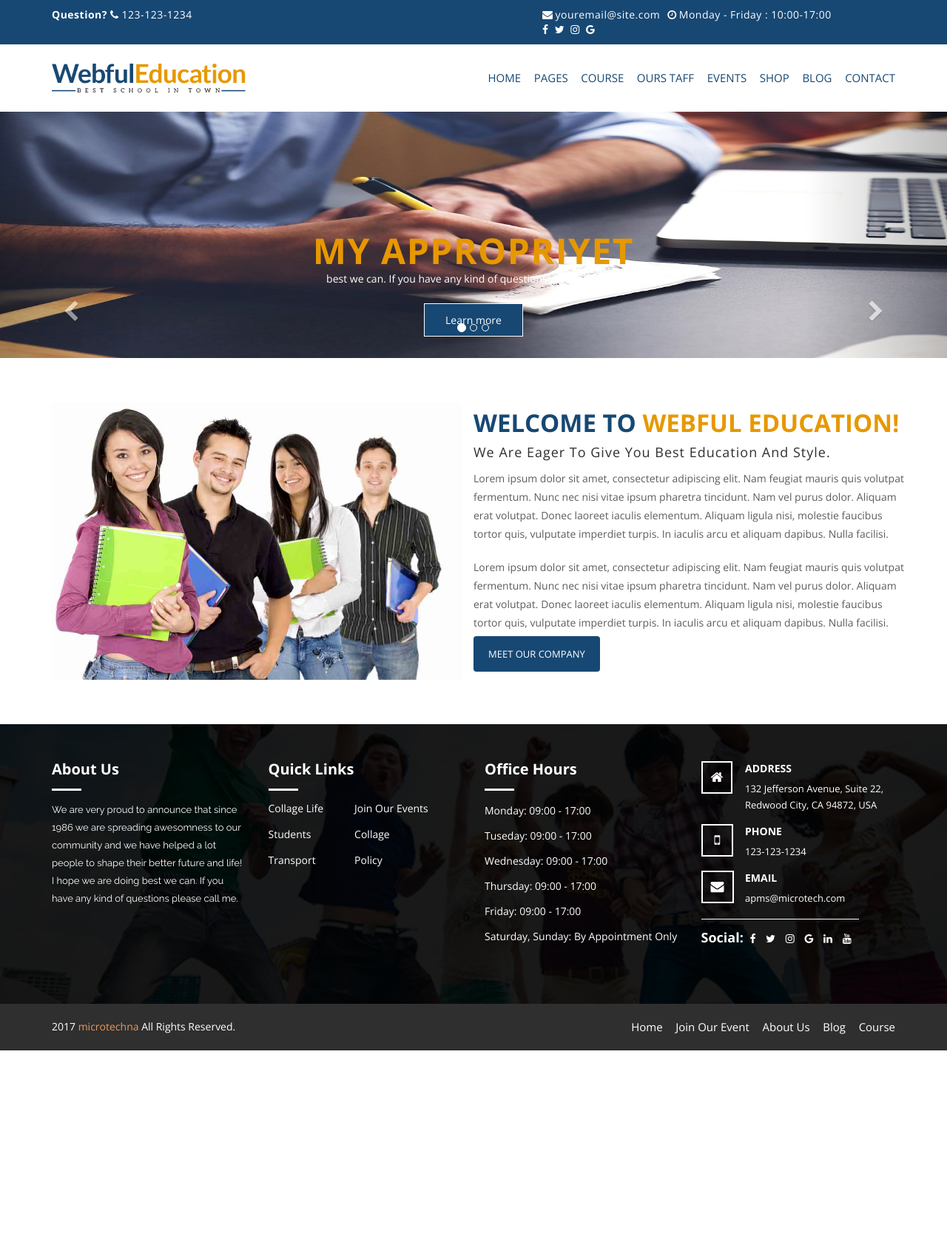
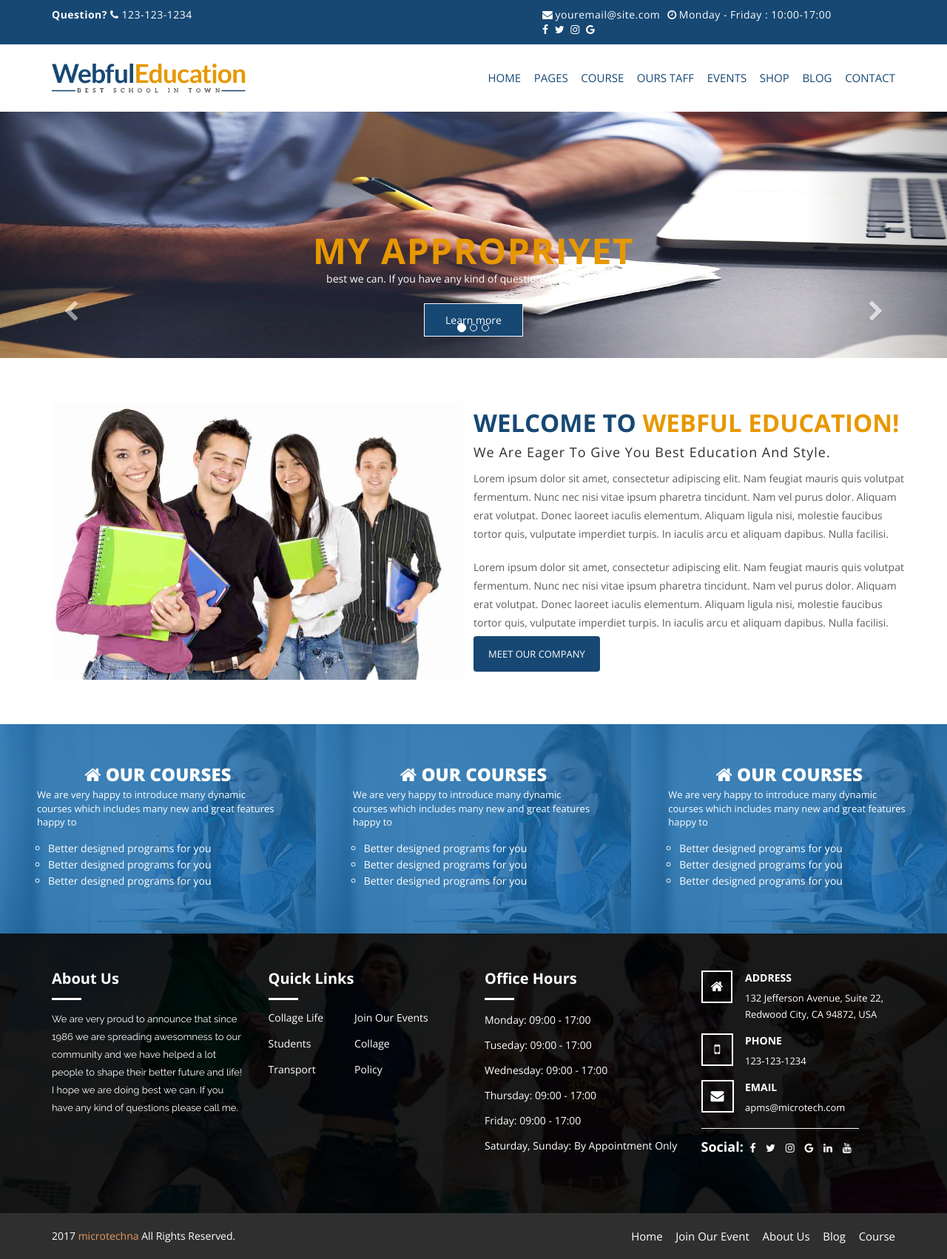
Before and after one commit to bdjunayed/clipping-path, a Jekyll site: the page built from index.html, in a window 1280 px wide. Shown: the whole page at 74% size. Built offline with Jekyll 4.4.1, drawn with Linux system fonts in a browser that asks for light colours; before the commit the page ends 1420 px from its top, so only the background shows below that.

Commit message:
no more today

```diff
--- a/assets/css/style.css
+++ b/assets/css/style.css
@@ -347,3 +347,42 @@
       transition: all ease 500ms; }
       .aboutUs .abContent a:hover {
         background: #E79800; }
+
+/*------------------end about---------------*/
+/*-------------------start welcome------------*/
+.wcSingleItem {
+  background: url(../images/courses.jpg) no-repeat center center/cover;
+  position: relative;
+  width: 100%;
+  padding: 50px;
+  height: auto; }
+  .wcSingleItem:before {
+    width: 100%;
+    height: 100%;
+    background: rgba(19, 104, 170, 0.8);
+    content: '';
+    position: absolute;
+    left: 0;
+    top: 0; }
+  .wcSingleItem .wcSingleContent {
+    position: relative; }
+    .wcSingleItem .wcSingleContent h2 {
+      font-size: 24px;
+      color: #fff;
+      text-align: center !important;
+      font-weight: 900;
+      text-transform: uppercase;
+      line-height: 36px; }
+    .wcSingleItem .wcSingleContent p {
+      font-size: 13px;
+      font-weight: 400;
+      color: #fff;
+      margin-bottom: 15px; }
+    .wcSingleItem .wcSingleContent .no-bullet li {
+      color: #fff;
+      list-style: circle;
+      margin-left: 15px;
+      line-height: 22px;
+      font-size: 14px;
+      font-weight: 400;
+      color: #fff; }
--- a/index.html
+++ b/index.html
@@ -6,6 +6,61 @@ title: home
 
 <!--satart about section-->
 
-    {% include about.html %}
+{% include about.html %}
 
 <!--end about section-->
+
+<!--welcome section start-->
+<section class="welcomeSec">
+    <div class="container-fluid">
+        <div class="row">
+            <div class="col-lg-4 noPadding">
+                <div class="wcSingleItem">
+                    <div class="wcSingleContent">
+                        <h2> <i class="fa fa-home"></i> Our Courses</h2>
+                        <p>We are very happy to introduce many dynamic courses which includes many
+                            new and great features happy to
+                        </p>
+                        <ol class="no-bullet">
+                            <li>Better designed programs for you</li>
+                            <li>Better designed programs for you</li>
+                            <li>Better designed programs for you</li>
+                        </ol>
+                    </div>
+                </div>
+            </div>
+            <div class="col-lg-4 noPadding">
+                <div class="wcSingleItem">
+                    <div class="wcSingleContent">
+                        <h2> <i class="fa fa-home"></i> Our Courses</h2>
+                        <p>We are very happy to introduce many dynamic courses which includes many
+                            new and great features happy to
+                        </p>
+                        <ol class="no-bullet">
+                            <li>Better designed programs for you</li>
+                            <li>Better designed programs for you</li>
+                            <li>Better designed programs for you</li>
+                        </ol>
+                    </div>
+                </div>
+            </div>
+            <div class="col-lg-4 noPadding">
+                <div class="wcSingleItem">
+                    <div class="wcSingleContent">
+                        <h2> <i class="fa fa-home"></i> Our Courses</h2>
+                        <p>We are very happy to introduce many dynamic courses which includes many
+                            new and great features happy to
+                        </p>
+                        <ol class="no-bullet">
+                            <li>Better designed programs for you</li>
+                            <li>Better designed programs for you</li>
+                            <li>Better designed programs for you</li>
+                        </ol>
+                    </div>
+                </div>
+            </div>
+        </div>
+    </div>
+</section>
+
+<!--welcome section end-->
```
Also changed, not shown: _sass/style.scss (+79 -0 lines), assets/images/courses.jpg (added), assets/images/geography-teacher-4-1024x683.jpg (added).
